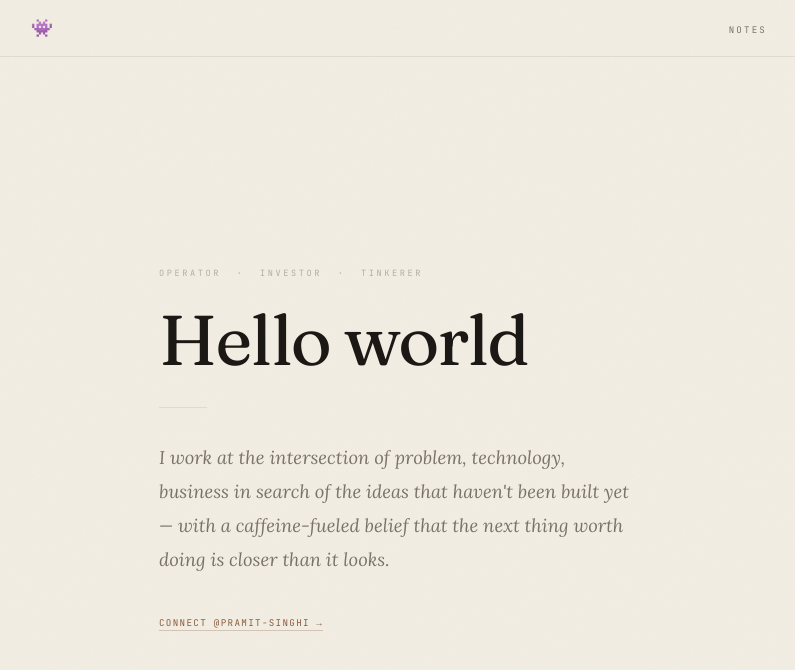
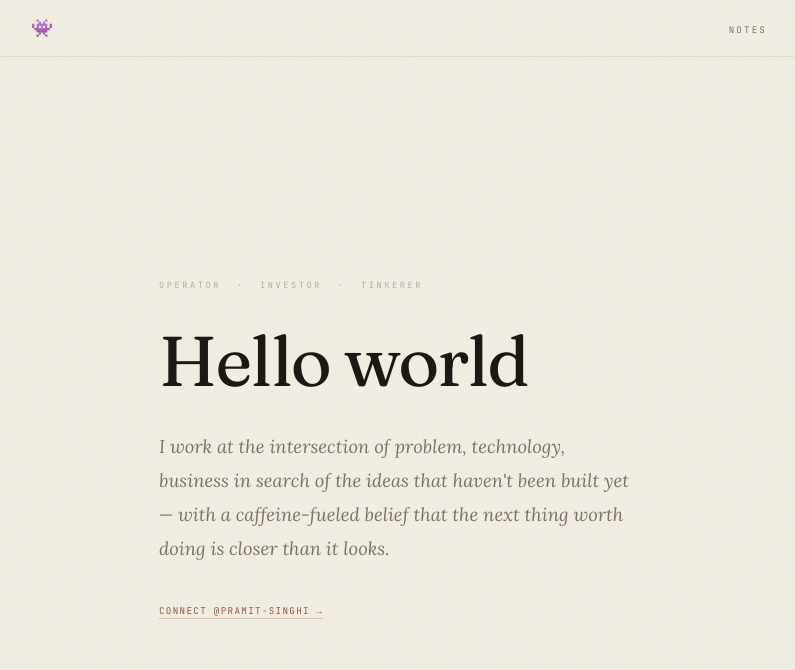
Before and after one commit to shkamaru/shkamaru.github.io, a Jekyll site: the page built from index.html, in a window 1280 px wide and 900 px high. Shown: the top 670 px of the window, without its empty margins (241-1036 px from the left). Built offline with Jekyll 4.4.1, drawn with Linux system fonts in a browser that asks for light colours.

Commit message:
Update few css elements

```diff
--- a/_includes/header.html
+++ b/_includes/header.html
@@ -2,7 +2,6 @@
   <div class="wrap">
     <p class="hero-context">Operator &nbsp;&middot;&nbsp; Investor &nbsp;&middot;&nbsp; Tinkerer </p>
     <h1 class="hero-name">Hello world</h1>
-    <div class="hero-rule"></div>
     <p class="hero-bio">
       I work at the intersection of problem, technology, business in search of the ideas that haven't been built yet &mdash; with a caffeine-fueled belief that the next thing worth doing is closer than it looks.
     </p>
--- a/assets/css/partials/_elements.scss
+++ b/assets/css/partials/_elements.scss
@@ -119,7 +119,7 @@ body::after {
   letter-spacing: 0.3em;
   text-transform: uppercase;
   color: var(--ink-dim);
-  margin-bottom: 1.6rem;
+  margin-bottom: 2.25rem;
   opacity: 0;
   animation: appear 0.6s ease forwards 0.4s;
 }
@@ -138,16 +138,6 @@ body::after {
   margin-bottom: 2rem;
   opacity: 0;
   animation: appear 0.7s ease forwards 0.55s;
-}
-
-/* 48px rule — the one decorative element, placed with intention */
-.hero-rule {
-  width: 48px;
-  height: 1px;
-  background: var(--rule);
-  margin-bottom: 2rem;
-  opacity: 0;
-  animation: appear 0.5s ease forwards 0.75s;
 }
 
 /* Lora 400 regular — warmth and readability */
```
